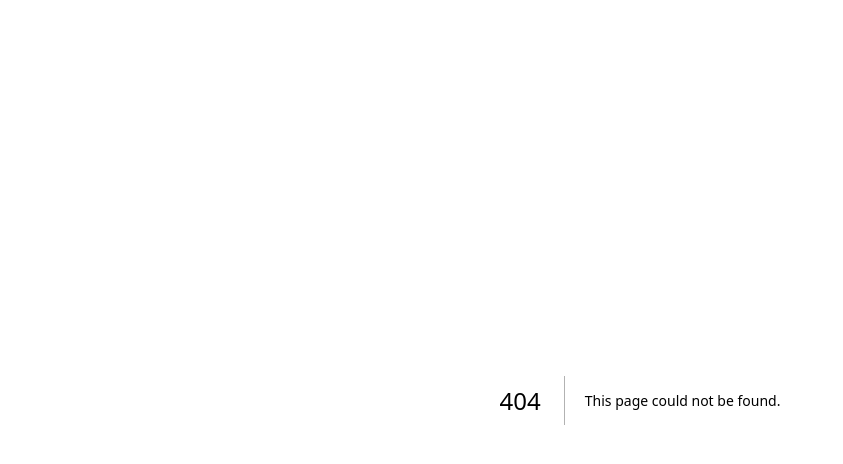
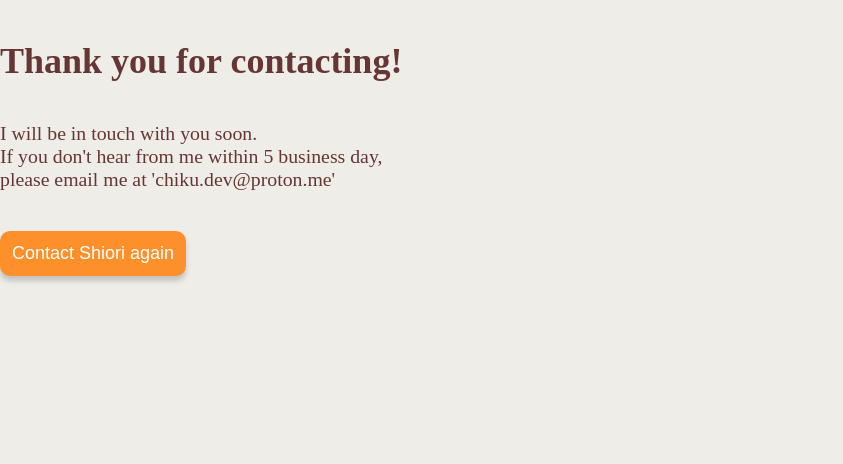
Before and after one commit to Sozai83/shiori-portfolio, a Next.js app: page /components/thankyou in a window 1280 px wide. Before the commit this address had no page. Shown: the top 464 px of the page, without its empty margins (0-843 px from the left). Built offline with nearby package versions, Linux system fonts and the light colour scheme.

Commit message:
changed the email address and added thankyou message

```diff
--- /dev/null
+++ b/src/pages/components/thankyou.js
@@ -0,0 +1,15 @@
+import Styles from '../../styles/home/Thankyou.module.scss'
+
+
+//Home page - Skills/Tech stack section
+export default function Thankyou({changeSubmitStatus}) {
+
+  return (
+    <section className={Styles.thankyou}>
+        <h2>Thank you for contacting!</h2>
+        <p>I will be in touch with you soon.</p>
+        <p>If you don't hear from me within 5 business day,<br/>
+        please email me at '<a href="mailto:chiku.dev@proton.me">chiku.dev@proton.me</a>'</p>
+        <button onClick={()=>changeSubmitStatus()}>Contact Shiori again</button>
+    </section>
+  )}
--- /dev/null
+++ b/src/styles/home/Thankyou.module.scss
@@ -0,0 +1,39 @@
+@use '../variables.scss';
+
+.thankyou{
+    margin: 40px 0;
+    h2{
+        margin: 40px 0;
+    }
+
+    p{
+        font-size: 1.1em;
+    }
+
+    a{
+        &:hover{
+            cursor: pointer;
+            color: variables.$tangerine;
+        }
+    }
+
+    button{
+        border-radius: 10px;
+        font-size: 1em;
+        padding: 10px;
+        margin: 40px auto;
+        color: variables.$white;
+        background-color: variables.$tangerine;
+        border: 2px solid variables.$tangerine;
+        font-weight: 500;
+        box-shadow: 0 5px 5px rgba(182, 182, 182, 0.75);
+
+        &:hover{
+            cursor: pointer;
+            color: variables.$tangerine;
+            background-color: variables.$white;
+            border: 2px solid variables.$tangerine;
+            border-radius: 60px;
+        }
+    }
+}
```
Also changed, not shown: src/pages/components/contact.js (+15 -4 lines), src/pages/components/contactform.js (+5 -7 lines).
